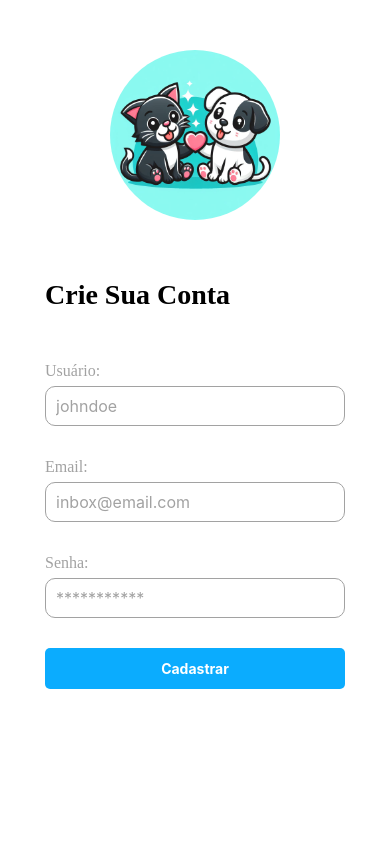
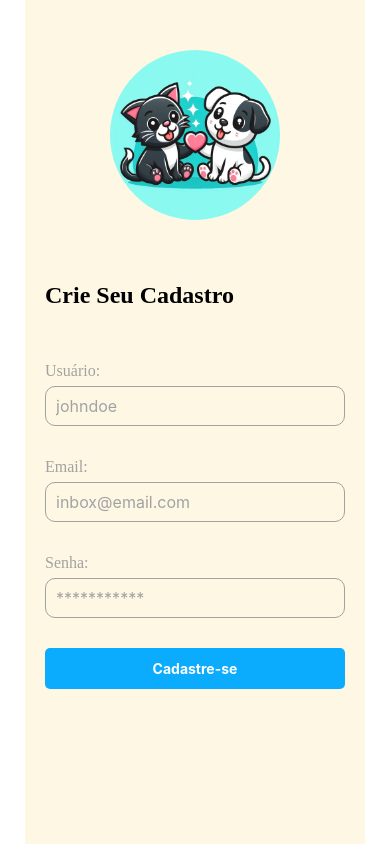
Before and after one commit to kawanlb/Projeto-Mobile-Code, a React Native app: screen / in a window 390 px wide. Both pictures are taken after a click on the element "crie sua conta". Built offline with nearby package versions, Linux system fonts and the light colour scheme; a web font is replaced by a local one.

Commit message:
Atualizando arquivos TelaCadastro.js e style.js, alterando o texto crie a sua conta para Crie Seu Cadastro e o botão abaixo cadastrar para cadastre-se e alterando a cor de fundo. Também atualizando as dependências e versões nos arquivos package-lock.json e package.json.

```diff
--- a/frontend/pages/Cadastro/TelaCadastro.js
+++ b/frontend/pages/Cadastro/TelaCadastro.js
@@ -37,7 +37,7 @@ const TelaCadastro = () => {
         />
       </View>
       <View style={styles.inputContainer}>
-        <Text style={styles.title}>Crie Sua Conta</Text>
+        <Text style={styles.title}>Crie Seu Cadastro</Text>
 
         <Text style={styles.label}>Usuário:</Text>
         <TextInput
@@ -69,7 +69,7 @@ const TelaCadastro = () => {
           style={styles.button}
           onPress={handleSignUp}
         >
-          <Text style={styles.buttonText}>Cadastrar</Text>
+          <Text style={styles.buttonText}>Cadastre-se</Text>
         </TouchableOpacity>
       </View>
     </View>
--- a/frontend/pages/Cadastro/style.js
+++ b/frontend/pages/Cadastro/style.js
@@ -22,7 +22,7 @@ export const telaCadastroStyles = StyleSheet.create({
   container: {
     flex: 1,
     paddingHorizontal: 20,
-    backgroundColor: '#ffffff',
+    backgroundColor: '#FDF7E4',
   },
   logoContainer: {
     alignItems: 'center',
@@ -32,7 +32,7 @@ export const telaCadastroStyles = StyleSheet.create({
     fontFamily: 'Outfit',
     fontStyle: 'normal',
     fontWeight: '700',
-    fontSize: 28,
+    fontSize: 24,
     lineHeight: 30,
     color: '#000000',
     marginBottom: 50,
--- a/package.json
+++ b/package.json
@@ -11,13 +11,13 @@
   "dependencies": {
     "@expo/metro-runtime": "~3.1.3",
     "@types/react": "~18.2.45",
-    "expo": "~50.0.11",
+    "expo": "~50.0.14",
     "expo-font": "~11.10.3",
     "expo-splash-screen": "~0.26.4",
     "expo-status-bar": "~1.11.1",
     "react": "^18.2.0",
     "react-dom": "18.2.0",
-    "react-native": "^0.73.4",
+    "react-native": "^0.73.6",
     "react-native-linear-gradient": "^2.8.3",
     "react-native-web": "~0.19.6",
     "typescript": "^5.3.0"
```
Also changed, not shown: 1 other file (tests, documents, lock files or other folders).
